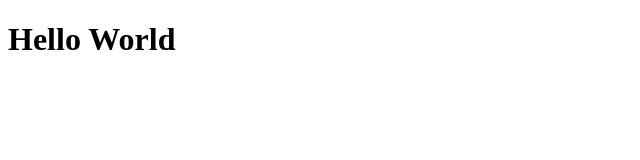
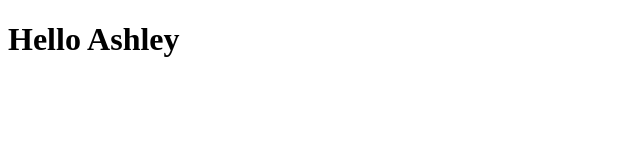
Before and after one commit to AshIgnYeo/git-101, a plain HTML site: page index.html in a window 1280 px wide. Shown: the full height of the page, 0-640 px from the left. Drawn offline with Linux system fonts and the light colour scheme.

Commit message:
changed greeting to ashley

```diff
--- a/index.html
+++ b/index.html
@@ -7,6 +7,6 @@
     <title>Document</title>
   </head>
   <body>
-    <h1>Hello World</h1>
+    <h1>Hello Ashley</h1>
   </body>
 </html>
```
